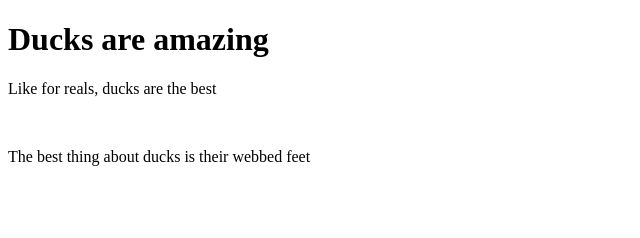
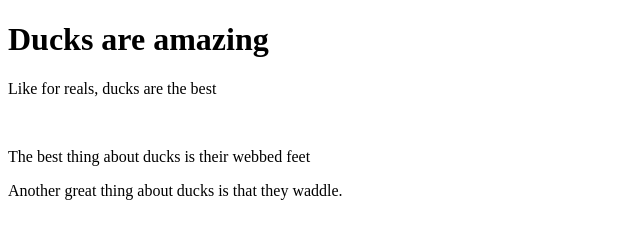
Before and after one commit to annaduma/duck_example, a plain HTML site: page index.html in a window 1280 px wide. Shown: the whole page, without its empty margins (0-640 px from the left). Drawn offline with Linux system fonts and the light colour scheme.

Commit message:
added text about waddling

```diff
--- a/index.html
+++ b/index.html
@@ -9,6 +9,9 @@
     <br>
     <p>
       The best thing about ducks is their webbed feet
+    </p>
     <p>
+      Another great thing about ducks is that they waddle.
+    </p>
   </body>
 </html>
```
